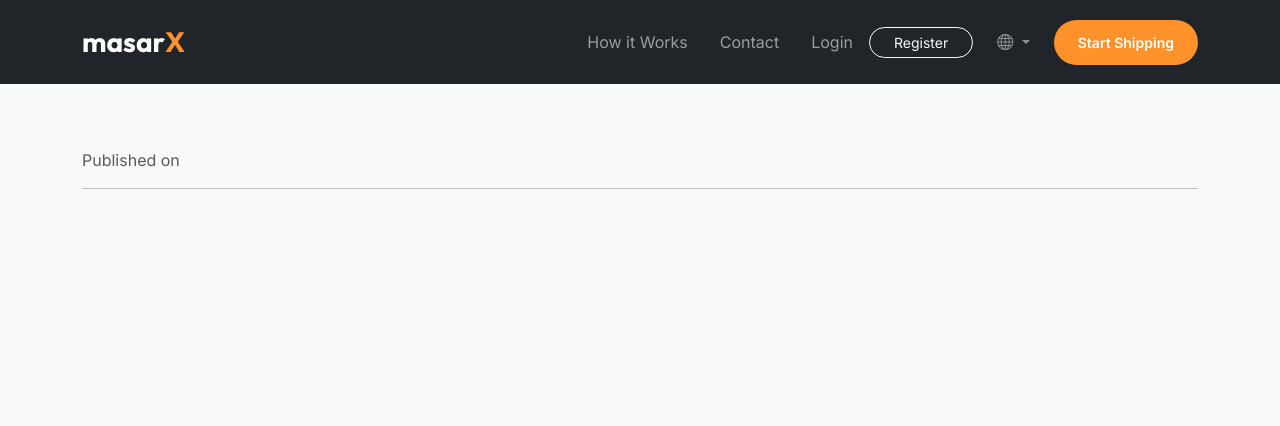
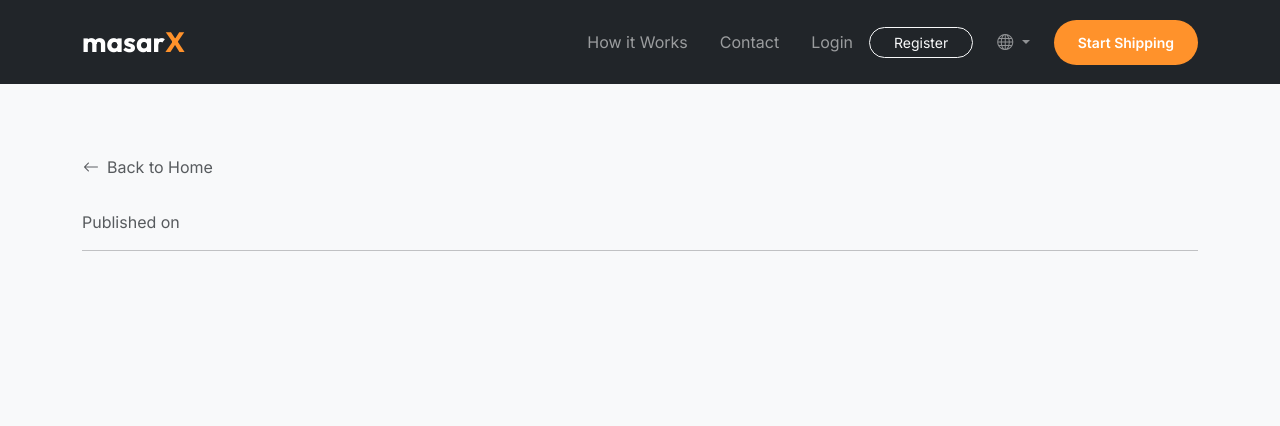
Before and after one commit to moosaalabri/masarX, a Django app: page /article/1/ in a window 1280 px wide. Shown: the top 426 px of the page. Run offline with Django 5.2, Linux system fonts and the light colour scheme.

Commit message:
pages nav

```diff
--- a/core/templates/core/article_detail.html
+++ b/core/templates/core/article_detail.html
@@ -1,11 +1,17 @@
 {% extends 'base.html' %}
+{% load i18n %}
 
 {% block title %}{{ article.title }}{% endblock %}
 
 {% block content %}
 <div class="container mt-5">
+    <div class="mb-4">
+        <a href="{% url 'index' %}" class="btn btn-link text-decoration-none text-muted ps-0">
+            <i class="bi bi-arrow-left me-2"></i>{% trans "Back to Home" %}
+        </a>
+    </div>
     <h1>{{ article.title }}</h1>
-    <p class="text-muted">Published on {{ article.created_at|date:"F d, Y" }}</p>
+    <p class="text-muted">{% trans "Published on" %} {{ article.created_at|date:"F d, Y" }}</p>
     <hr>
     <div>
         {{ article.content|safe }}
--- a/core/templates/core/privacy_policy.html
+++ b/core/templates/core/privacy_policy.html
@@ -3,6 +3,11 @@
 
 {% block content %}
 <div class="container py-5">
+    <div class="mb-4">
+        <a href="{% url 'index' %}" class="btn btn-link text-decoration-none text-muted ps-0">
+            <i class="bi bi-arrow-left me-2"></i>{% trans "Back to Home" %}
+        </a>
+    </div>
     <h1>{% trans "Privacy Policy" %}</h1>
     <div class="mt-4">
         {% if platform_profile and platform_profile.privacy_policy %}
--- a/core/templates/core/shipment_request.html
+++ b/core/templates/core/shipment_request.html
@@ -119,8 +119,9 @@
                             {% endif %}
                         </div>
 
-                        <div class="col-12 mt-4">
-                            <button type="submit" class="btn btn-masarx-primary w-100 py-3">{% trans "Submit Request" %}</button>
+                        <div class="col-12 mt-4 d-flex gap-2">
+                             <a href="{% url 'dashboard' %}" class="btn btn-outline-secondary w-50 py-3">{% trans "Cancel" %}</a>
+                            <button type="submit" class="btn btn-masarx-primary w-50 py-3">{% trans "Submit Request" %}</button>
                         </div>
                     </div>
                 </form>
--- a/core/templates/core/terms_conditions.html
+++ b/core/templates/core/terms_conditions.html
@@ -3,6 +3,11 @@
 
 {% block content %}
 <div class="container py-5">
+    <div class="mb-4">
+        <a href="{% url 'index' %}" class="btn btn-link text-decoration-none text-muted ps-0">
+            <i class="bi bi-arrow-left me-2"></i>{% trans "Back to Home" %}
+        </a>
+    </div>
     <h1>{% trans "Terms and Conditions" %}</h1>
     <div class="mt-4">
         {% if platform_profile and platform_profile.terms_conditions %}
--- a/core/templates/core/verify_otp.html
+++ b/core/templates/core/verify_otp.html
@@ -20,7 +20,10 @@
                                 <label class="form-label fw-semibold" for="code">{% trans "Verification Code" %}</label>
                                 <input type="text" name="code" id="code" class="form-control text-center fs-3 tracking-widest" maxlength="6" required placeholder="000000">
                             </div>
-                            <button type="submit" class="btn btn-masarx-primary w-100 py-2">{% trans "Verify & Save" %}</button>
+                            <div class="d-flex gap-2">
+                                <a href="{% url 'edit_profile' %}" class="btn btn-outline-secondary w-50 py-2">{% trans "Cancel" %}</a>
+                                <button type="submit" class="btn btn-masarx-primary w-50 py-2">{% trans "Verify & Save" %}</button>
+                            </div>
                         </form>
                     </div>
                 </div>
```
Also changed, not shown: core/templates/core/contact.html (+7 -0 lines), core/templates/core/profile.html (+7 -0 lines).
